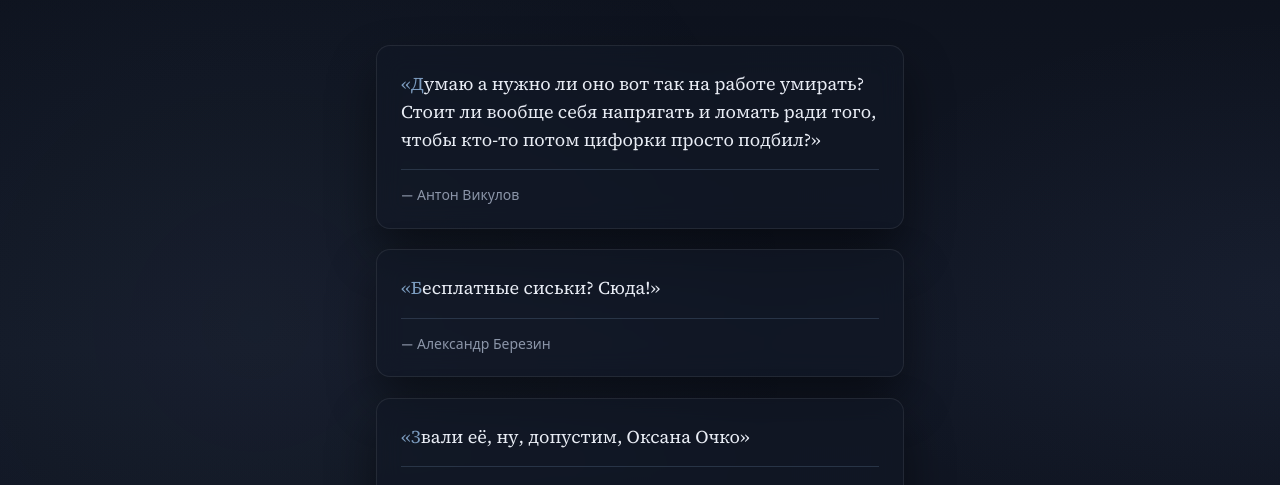
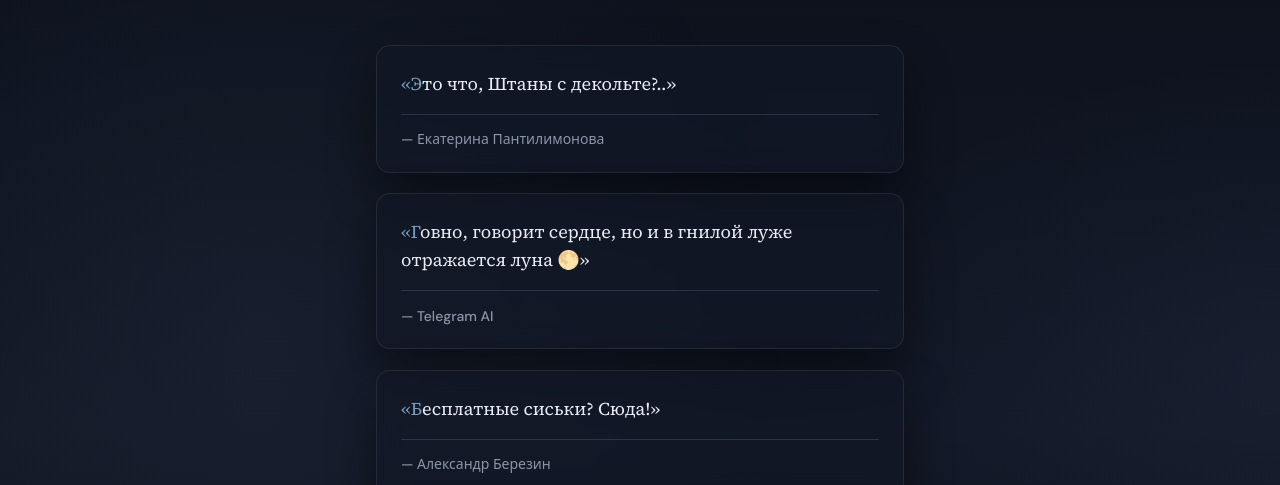
Before and after one commit to yabred/QuotationLanding, a plain HTML site: page index.html in a window 1280 px wide. Shown: the part 315-800 px from the top of the page. Drawn offline with Linux system fonts and the light colour scheme.

Commit message:
Pants with cleavage

```diff
--- a/index.html
+++ b/index.html
@@ -61,9 +61,16 @@
 
       <article class="quote-card" data-quote>
         <p class="quote-card__text">
-          «Думаю а нужно ли оно вот так на работе умирать? Стоит ли вообще себя напрягать и ломать ради того, чтобы кто-то потом цифорки просто подбил?»
+          «Это что, Штаны с декольте?..»
         </p>
-        <footer class="quote-card__author">— Антон Викулов</footer>
+        <footer class="quote-card__author">— Екатерина Пантилимонова</footer>
+      </article>
+
+      <article class="quote-card" data-quote>
+        <p class="quote-card__text">
+          «Говно, говорит сердце, но и в гнилой луже отражается луна 🌕»
+        </p>
+        <footer class="quote-card__author">— Telegram AI</footer>
       </article>
 
       <article class="quote-card" data-quote>
@@ -82,9 +89,9 @@
 
       <article class="quote-card" data-quote>
         <p class="quote-card__text">
-          «Говно, говорит сердце, но и в гнилой луже отражается луна 🌕»
+          «Думаю а нужно ли оно вот так на работе умирать? Стоит ли вообще себя напрягать и ломать ради того, чтобы кто-то потом цифорки просто подбил?»
         </p>
-        <footer class="quote-card__author">— Telegram AI</footer>
+        <footer class="quote-card__author">— Антон Викулов</footer>
       </article>
 
     </main>
```
